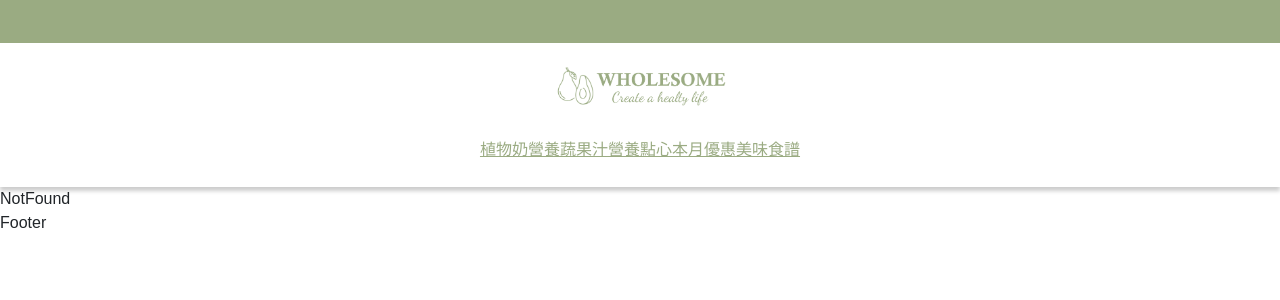
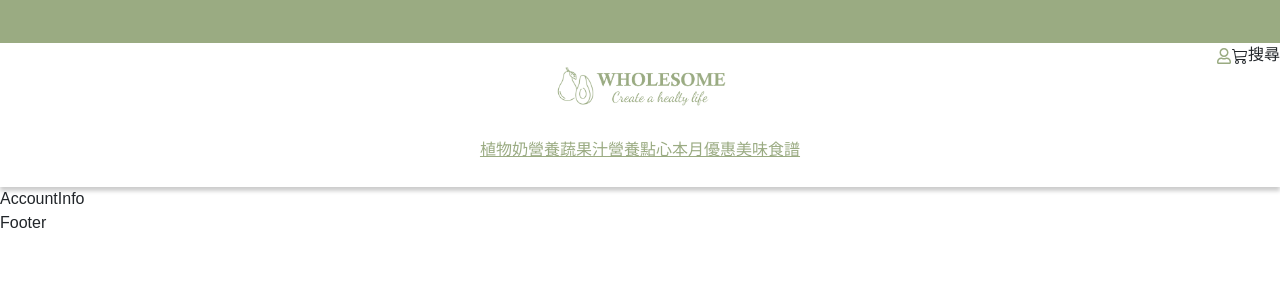
Before and after one commit to henry4682/wholesome-project, a React (Create React App) app: page /account in a window 1280 px wide. Shown: the top 300 px of the page. Built offline with nearby package versions, Linux system fonts and the light colour scheme.

Commit message:
update app.js & header

```diff
--- a/src/App.js
+++ b/src/App.js
@@ -6,7 +6,7 @@ import Header from './components/Header';
 import Footer from './components/Footer';
 // 以下為各頁面元件
 import Home from './pages/Home';
-import User from './pages/User';
+import AccountInfo from './pages/Account/AccountInfo';
 import Login from './pages/Login';
 import Register from './pages/Register';
 
@@ -30,7 +30,7 @@ function App() {
       {/* 路由表 */}
       <Routes>
         <Route path="/" element={<Home />} />
-        <Route path="user" element={<User />} />
+        <Route path="account" element={<AccountInfo />} />
         <Route path="login" element={<Login />} />
         <Route path="register" element={<Register />} />
 
--- a/src/components/Header/index.js
+++ b/src/components/Header/index.js
@@ -1,5 +1,8 @@
 import React from 'react';
 import { Link } from 'react-router-dom';
+import { FaRegUser } from 'react-icons/fa';
+import { BsCart3 } from 'react-icons/bs';
+
 import './index.scss';
 function Header() {
   return (
@@ -12,6 +15,17 @@ function Header() {
             src={require('../../Assets/Logo/logo.png')}
             alt="logo"
           />
+          <div className="icon-box d-flex">
+            <div>
+              <Link to="account">
+                <FaRegUser />
+              </Link>
+            </div>
+            <div>
+              <BsCart3 />
+            </div>
+            <div>搜尋</div>
+          </div>
         </div>
         <nav className="nav d-flex justify-content-center align-items-center">
           <ul className="d-flex list-unstyled">
--- a/src/components/Header/index.scss
+++ b/src/components/Header/index.scss
@@ -6,6 +6,7 @@
 }
 .logo-container {
   height: 86px;
+  position: relative;
 }
 .logo {
   height: 60px;
@@ -14,3 +15,8 @@
 .nav {
   height: 58px;
 }
+.icon-box {
+  position: absolute;
+  top: 0;
+  right: 0;
+}
--- /dev/null
+++ b/src/pages/Account/AccountInfo/index.js
@@ -0,0 +1,7 @@
+import React from 'react';
+
+function AccountInfo() {
+  return <div>AccountInfo</div>;
+}
+
+export default AccountInfo;
--- a/src/pages/User/index.js
+++ /dev/null
@@ -1,15 +0,0 @@
-import React from 'react';
-import { BrowserRouter, Routes, Route, Link } from 'react-router-dom';
-import Update from './components/Update';
-
-function User() {
-  return (
-    <BrowserRouter>
-      <Route>
-        <Route path="user/update" element={<Update />} />
-      </Route>
-    </BrowserRouter>
-  );
-}
-
-export default User;
```
Also changed, not shown: src/pages/Account/components/Update.js (renamed from src/pages/User/components/Update.js), src/pages/Account/styles/Update.scss (added), src/pages/Account/styles/index.scss (added).
